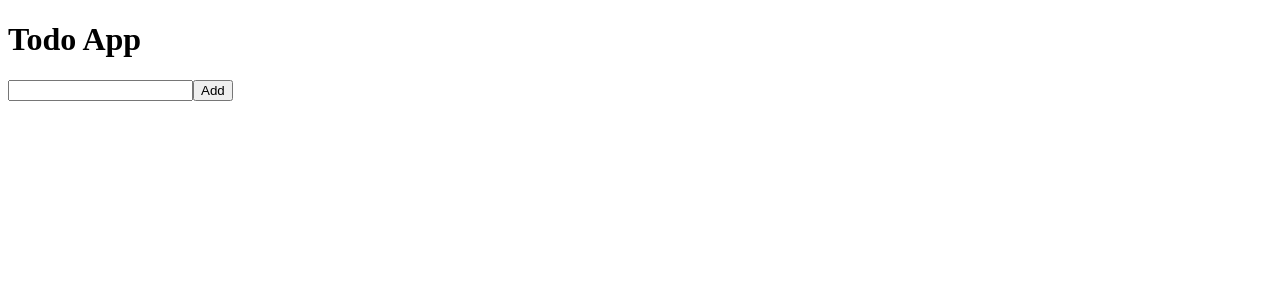
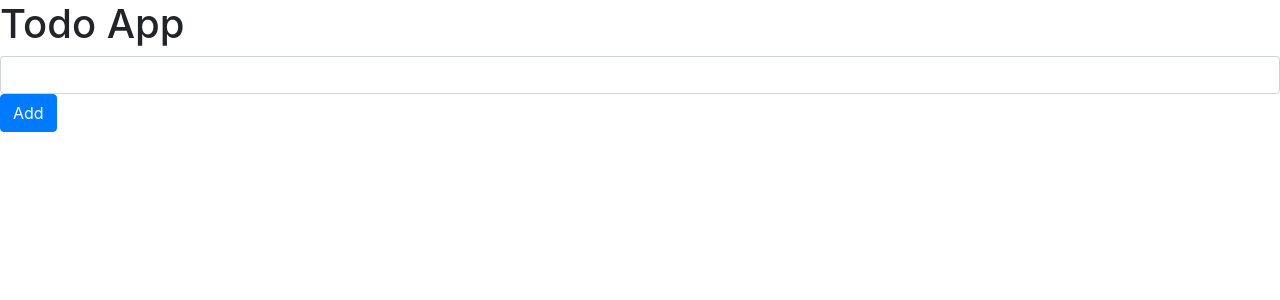
Before and after one commit to sea-kun/react-todo, a React app: page / in a window 1280 px wide. Shown: the top 300 px of the page. Built offline with nearby package versions, Linux system fonts and the light colour scheme; the HTML template or start-up script is replaced by a standard one.

Commit message:
[add]reactstrapを追加，moduleの設定を削除

```diff
--- a/package.json
+++ b/package.json
@@ -22,11 +22,14 @@
     "@babel/preset-env": "^7.2.3",
     "@babel/preset-react": "^7.0.0",
     "babel-loader": "^8.0.4",
+    "bootstrap": "^4.2.1",
     "css-loader": "^2.0.2",
     "http-server": "^0.11.1",
     "react": "^16.7.0",
     "react-dom": "^16.7.0",
+    "reactstrap": "^7.1.0",
     "style-loader": "^0.23.1",
+    "styled-components": "^4.1.3",
     "webpack": "^4.28.2",
     "webpack-cli": "^3.1.2"
   }
--- a/src/components/Form.jsx
+++ b/src/components/Form.jsx
@@ -1,10 +1,11 @@
 import React from "react";
+import { FormGroup, Input, Button } from "reactstrap";
 
 const Form = props => (
-  <form onSubmit={props.handleSubmit}>
-    <input type="text" value={props.text} onChange={props.handleChange} />
-    <button type="submit">Add</button>
-  </form>
+    <form onSubmit={props.handleSubmit}>
+        <Input type="text" value={props.text} onChange={props.handleChange} />
+        <Button type="submit" color="primary">Add</Button>
+    </form>
 );
 
 export default Form;
--- a/src/index.jsx
+++ b/src/index.jsx
@@ -1,5 +1,7 @@
 import React from "react";
 import ReactDOM from "react-dom";
+import 'bootstrap/dist/css/bootstrap.min.css';
+
 import TodoApp from "./components/TodoApp.jsx";
 
 const rootElement = document.getElementById("root");
--- a/webpack.config.js
+++ b/webpack.config.js
@@ -21,7 +21,7 @@ module.exports = {
             },
             {
                 test: /\.css$/,
-                loaders: ['style-loader', 'css-loader?modules']
+                loaders: ['style-loader', 'css-loader']
             }
         ]
     },
```
Also changed, not shown: 1 other file (tests, documents, lock files or other folders).
